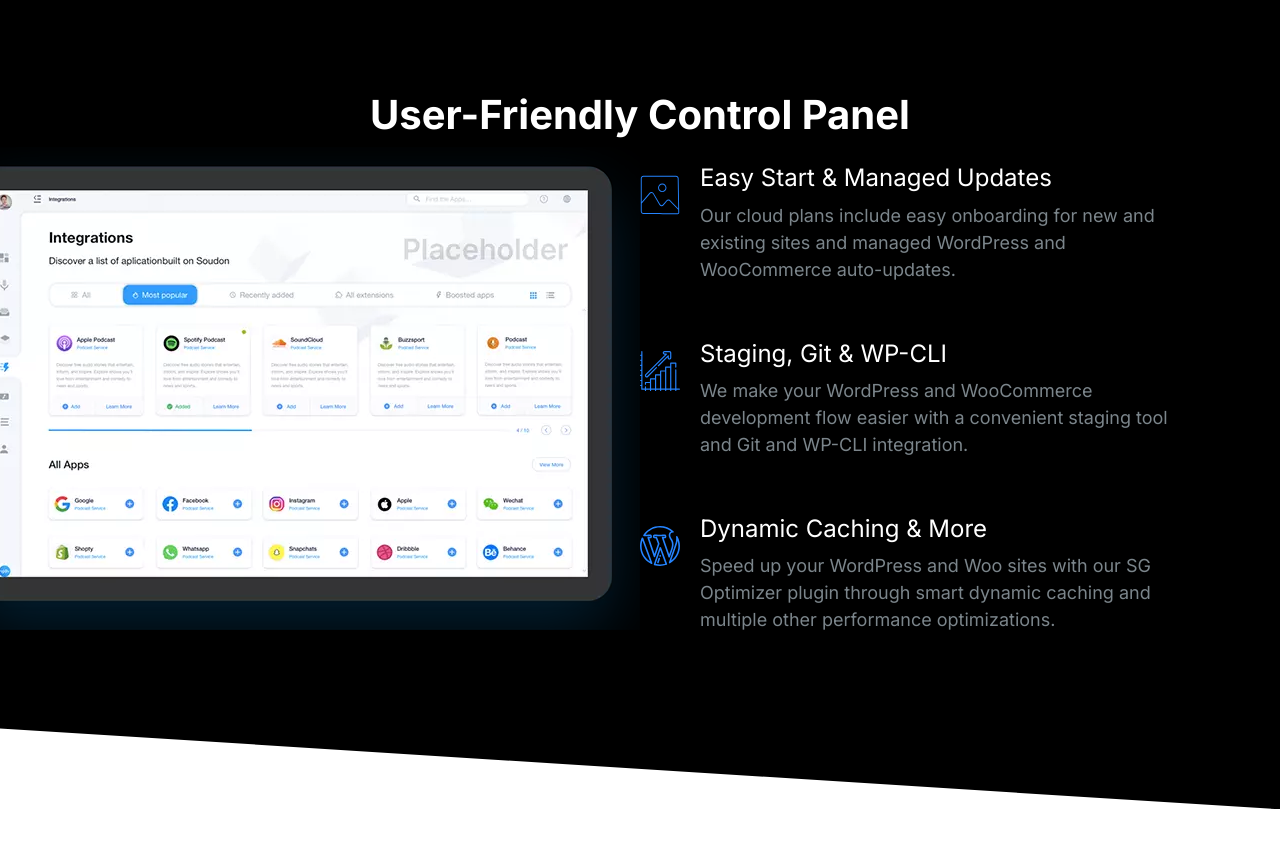
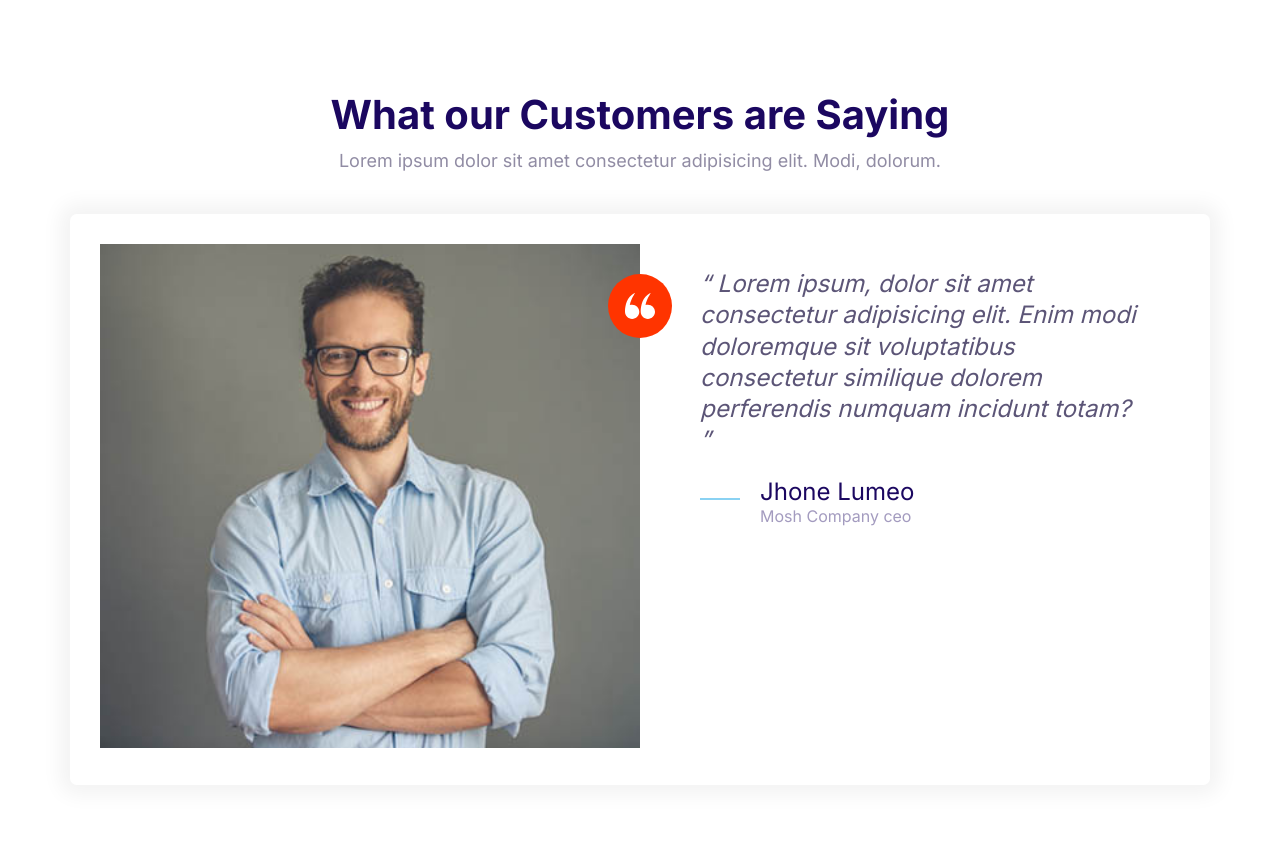
Before and after one commit to alinawabrana/MyFirstWeb, a plain HTML site: page index.html in a window 1280 px wide. Before the commit the page ends 809 px from the top, so only its background shows below. Drawn offline with Linux system fonts and the light colour scheme.

Commit message:
Implementing Testimonial Block

```diff
--- a/css/styles.css
+++ b/css/styles.css
@@ -789,6 +789,7 @@ a
 .block__header
 {
     text-align: center;
+    margin-bottom: 4rem;
 }
 
 .block__heading
--- a/index.html
+++ b/index.html
@@ -18,79 +18,53 @@
   </head>
 
   <body>
-    <section class="block block--dark block--skewed-right showcase">
+    <section class="block">
       <header class="block__header">
-        <h2 class="showcase__heading">User-Friendly Control Panel</h2>
+        <h2>What our Customers are Saying</h2>
+        <p>
+          Lorem ipsum dolor sit amet consectetur adipisicing elit. Modi,
+          dolorum.
+        </p>
       </header>
-      <div class="container grid grid--1x2">
-        <picture class="showcase__image">
-          <source
-            type="image/webp"
-            srcset="images/ipad.webp 1x, images/ipad@2x.webp 2x"
+      <div class="container">
+        <div class="card testimonial">
+          <div class="grid grid--1x2">
+            <div class="testimonial__image-container">
+              <img
+                class="testimonial__image"
+                src="images/testimonial.jpg"
+                alt="author image"
               />
-          <source
-            type="image/png"
-            srcset="images/ipad.png 1x, images/ipad@2x.png 2x"
-          />
-          <img src="images/ipad.png" alt="" />
-        </picture>
-        <ul class="list">
-          <li>
+              <span class="icon-container icon-container--accent">
+                <svg class="icon icon--white icon--small">
+                  <use xlink:href="images/sprite.svg#quotes"></use>
+                </svg>
+              </span>
+            </div>
+            <blockquote class="quote">
+              <p class="quote__text">
+                Lorem ipsum, dolor sit amet consectetur adipisicing elit. Enim
+                modi doloremque sit voluptatibus consectetur similique dolorem
+                perferendis numquam incidunt totam?
+              </p>
+              <footer>
                 <div class="media">
                   <div class="media__image">
-                <svg class="icon icon--primary">
-                  <use xlink:href="images/sprite.svg#snap"></use>
+                    <svg class="icon icon--primary quote__line">
+                      <use xlink:href="images/sprite.svg#line"></use>
                     </svg>
                   </div>
                   <div class="media__body">
-                <h3 class="media__title">
-                  Easy Start & Managed Updates
-                </h3>
-                <p>
-                  Our cloud plans include easy onboarding for new and existing
-                  sites and managed WordPress and WooCommerce auto-updates.
+                    <h3 class="media__title quote__author">Jhone Lumeo</h3>
+                    <p class="quote__organization">
+                      Mosh Company ceo
                     </p>
                   </div>
                 </div>
-          </li>
-          <li>
-            <div class="media">
-              <div class="media__image">
-                <svg class="icon icon--primary">
-                  <use xlink:href="images/sprite.svg#growth"></use>
-                </svg>
-              </div>
-              <div class="media__body">
-                <h3 class="media__title">
-                  Staging, Git & WP-CLI
-                </h3>
-                <p>
-                  We make your WordPress and WooCommerce development flow easier
-                  with a convenient staging tool and Git and WP-CLI integration.
-                </p>
+              </footer>
+            </blockquote>
           </div>
         </div>
-          </li>
-          <li>
-            <div class="media">
-              <div class="media__image">
-                <svg class="icon icon--primary">
-                  <use xlink:href="images/sprite.svg#wordpress"></use>
-                </svg>
-              </div>
-              <div class="media__body">
-                <h3 class="media__title">
-                  Dynamic Caching & More
-                </h3>
-                <p>
-                  Speed up your WordPress and Woo sites with our SG Optimizer
-                  plugin through smart dynamic caching and multiple other
-                  performance optimizations.
-                </p>
-              </div>
-            </div>
-          </li>
-        </ul>
       </div>
     </section>
     <script src="js/main.js"></script>
```
Also changed, not shown: Components/testimonial-block.html (added, +48 -0 lines). Lines whose indentation alone changed are shown as unchanged.
